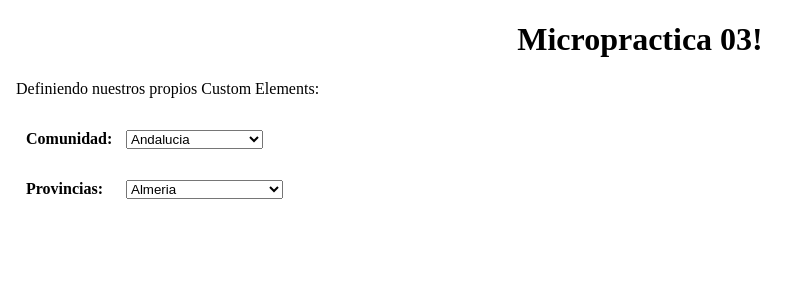
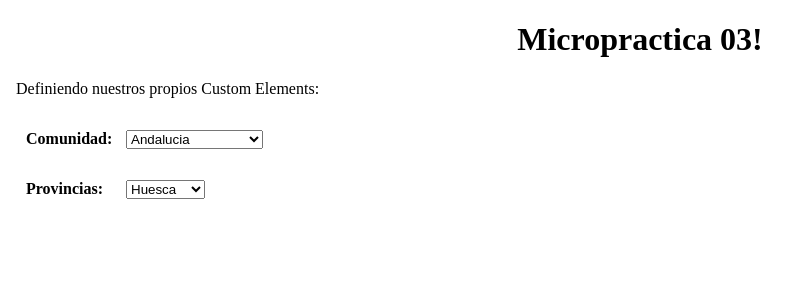
Before and after one commit to JorgeSerranoP/Practica_AngularComponents_DSI, an Angular app in the folder Micropractica3/: page / in a window 1280 px wide. Shown: the top 300 px of the page, without its empty margins (0-807 px from the left). Built offline with nearby package versions, Linux system fonts and the light colour scheme.

Commit message:
Mostrar provincias manual

```diff
--- a/Micropractica3/src/app/comunidad/comunidad.component.html
+++ b/Micropractica3/src/app/comunidad/comunidad.component.html
@@ -1,6 +1,6 @@
 <div>
     <p class="etiq">Comunidad:</p>
     <select class="profile__name">
-        <option *ngFor='let comunidad of comunidades'>{{comunidad[0]}}</option>
+        <option *ngFor='let comunidad of comunidades; let i=index' [value]=comunidad[1]>{{comunidad[0]}}</option>
     </select>
 </div>
--- a/Micropractica3/src/app/provincia/provincia.component.html
+++ b/Micropractica3/src/app/provincia/provincia.component.html
@@ -1,6 +1,12 @@
 <div>
     <p class="etiq">Provincias:</p>
     <select class="profile__name">
-        <option *ngFor='let provincia of provincias'>{{provincia[1]}}</option>
+        <ng-container *ngFor='let provincia of provincias'>
+            <ng-container *ngIf='provincia[0] == 2'>
+                <option>
+                    {{provincia[1]}}
+                </option>
+            </ng-container>
+        </ng-container>
     </select>
 </div>
```
